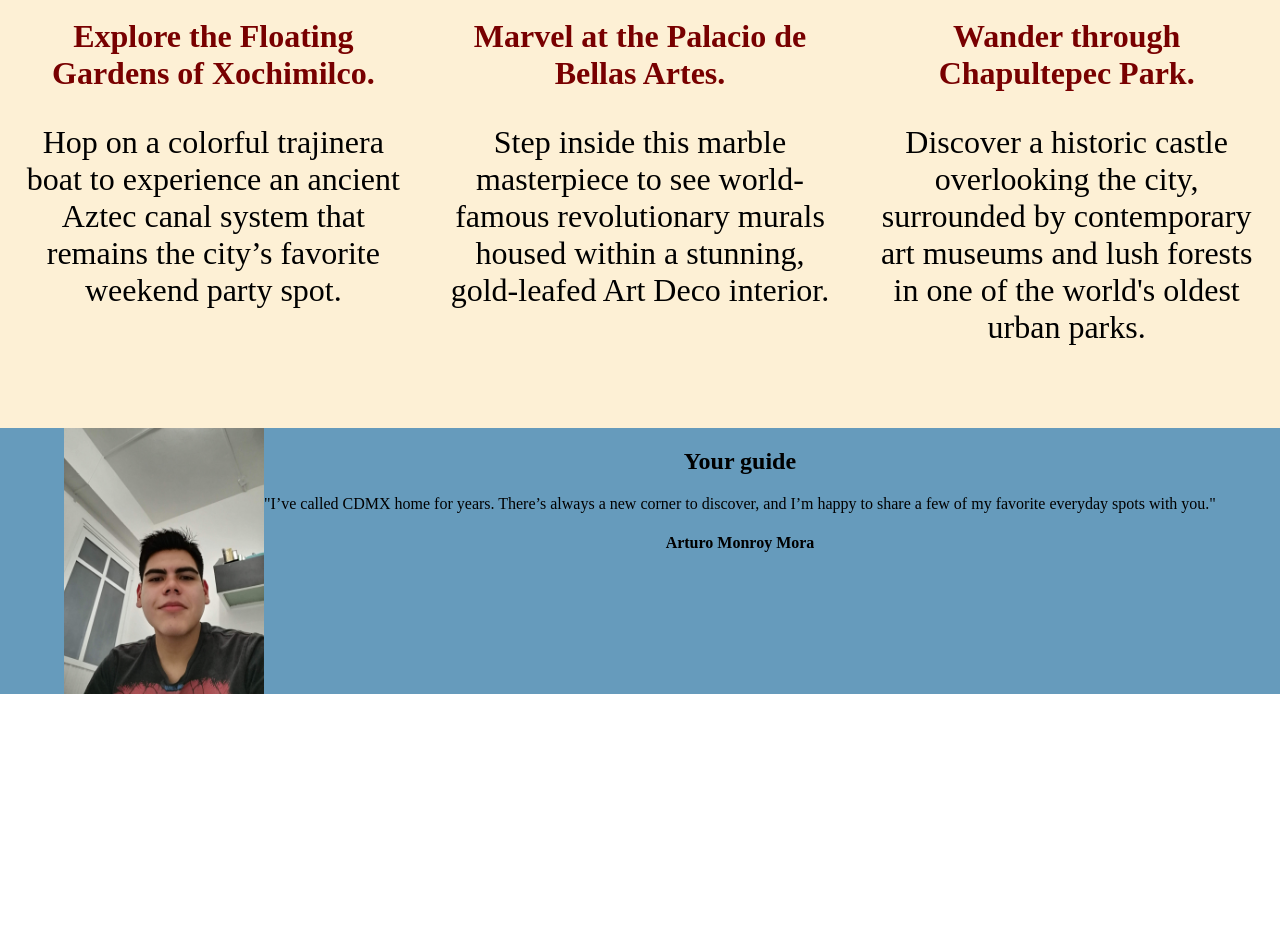
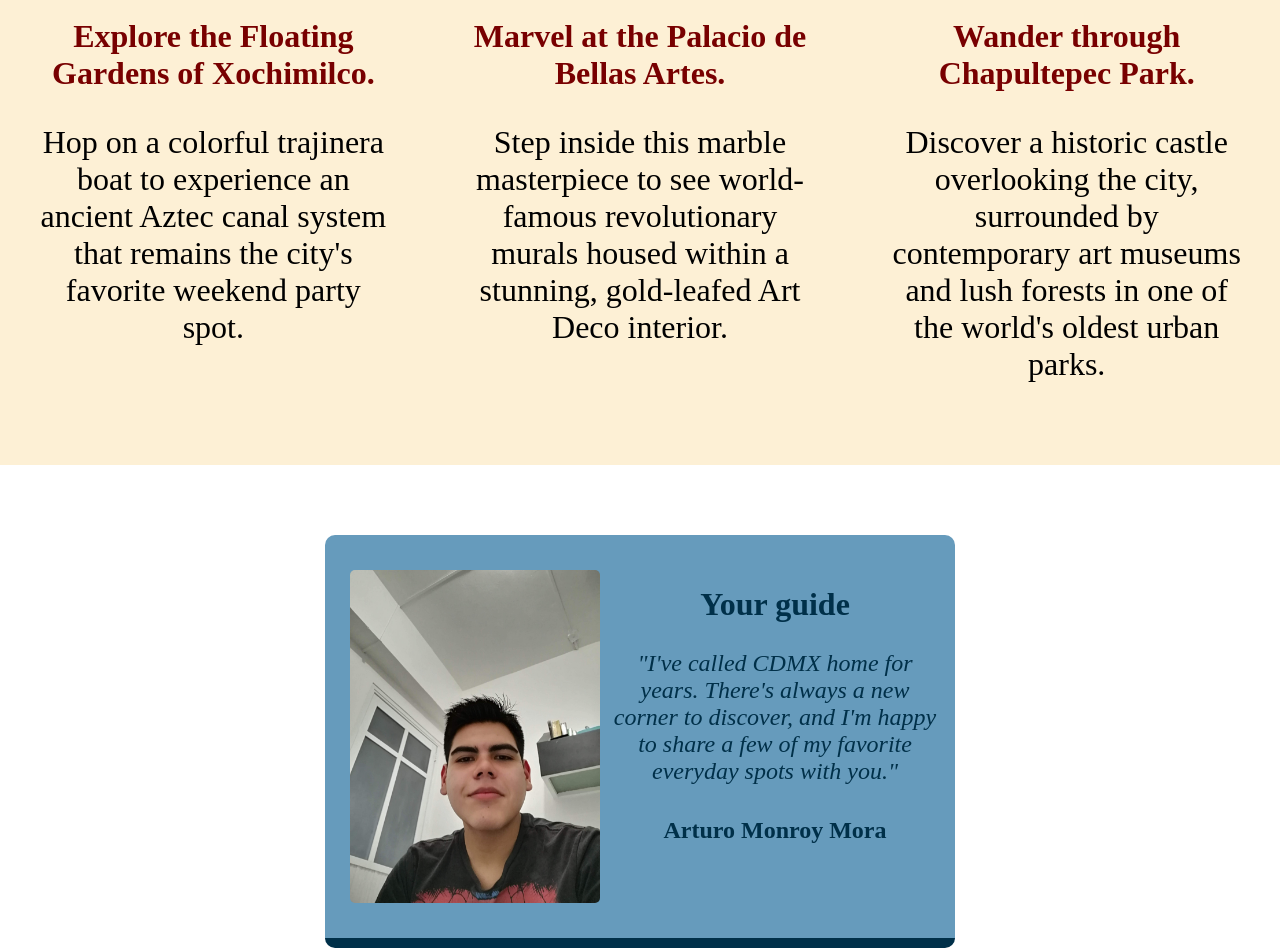
Before and after one commit to OldRevan66/scr-hometown-solo-project, a plain HTML site: page index.html in a window 1280 px wide. Shown: the part 1120-2071 px from the top of the page. Before the commit the page ends 1814 px from the top, so only its background shows below. Drawn offline with Linux system fonts and the light colour scheme.

Commit message:
3 Sections Complete

```diff
--- a/index.html
+++ b/index.html
@@ -8,7 +8,10 @@
         <!-- HERO SECTION -->
         <div class="hero-section">
                 <h1>Visit CDMX</h1>
-                <h2 class="hero-h2">Discover a fusion of ancient heritage and contemporary soul in the continent's most vibrant metropolis.</h2>
+                <div class="hero-text-div">
+                    <h2 class="hero-h2">Discover a fusion of ancient heritage and contemporary soul in the continent's most vibrant metropolis.</h2>
+                </div>
+
         </div>
 
         <!-- ACTIVITIES SECTION -->
@@ -20,7 +23,7 @@
 
                     <img class="activity-img" src="images/xochimilco.jpg">
                     <h3>Explore the Floating Gardens of Xochimilco.</h3>
-                    <p class="activity-p">Hop on a colorful trajinera boat to experience an ancient Aztec canal system that remains the city’s favorite weekend party spot.</p>
+                    <p class="activity-p">Hop on a colorful trajinera boat to experience an ancient Aztec canal system that remains the city's favorite weekend party spot.</p>
                 </div>
 
                 <div class="activity-desc">
@@ -47,9 +50,9 @@
             <div class="guide-card">
                 <img id="me-img" src="images/ME.jpg">
                 <div class="card-text">
-                    <h2>Your guide</h2>
-                    <p>"I’ve called CDMX home for years. There’s always a new corner to discover, and I’m happy to share a few of my favorite everyday spots with you."</p>
-                    <h4>Arturo Monroy Mora</h4>
+                    <h2 class="guide-h2">Your guide</h2>
+                    <p class="guide-p">"I've called CDMX home for years. There's always a new corner to discover, and I'm happy to share a few of my favorite everyday spots with you."</p>
+                    <h4 class="guide-name">Arturo Monroy Mora</h4>
                 </div>
 
 
--- a/styles.css
+++ b/styles.css
@@ -23,11 +23,15 @@ body {
     align-items: center;
 }
 
+.hero-text-div {
+    width: 60vw;
+}
+
 h1 {
     background-color: #780000;
     color: white;
     padding: 5px 12px;
-    border-radius: 5px;
+    border-radius: 10px;
     font-size: 40px;
 }
 
@@ -35,7 +39,7 @@ h1 {
     background-color: #C1121F;
     color: white;
     padding: 8px 28px;
-    border-radius: 5px;
+    border-radius: 10px;
     font-size: 28px;
 }
 
@@ -64,10 +68,9 @@ img {
 
 .activity-desc {
     width: 400px;
-    margin: 50px 200px;
+    margin: 50px 35px;
     display: block;
-    margin-left: auto;
-    margin-right: auto;
+
 }
 
 .activity-img {
@@ -79,7 +82,9 @@ img {
 }
 
 #me-img {
-    width: 200px;
+    width: 250px;
+    border-radius: 5px;
+    margin: 10px;
 }
 
 h3 {
@@ -92,15 +97,35 @@ h3 {
 }
 
 .guide-section {
-
+    display: ;
 }
 
 .guide-card {
     display: flex;
     justify-content: center;
     background-color: #669BBC;
+    color: #003049;
+    margin: 70px auto;
+    padding: 25px 15px;
+    border-radius: 10px;
+    border-bottom: 10px solid #003049;
+
+    width: 600px;
 }
 
 .card-text {
 
 }
+
+.guide-h2 {
+    font-size: 32px;
+}
+
+.guide-p {
+    font-size: 24px;
+    font-style: italic;
+}
+
+.guide-name {
+    font-size: 24px;
+}
```
